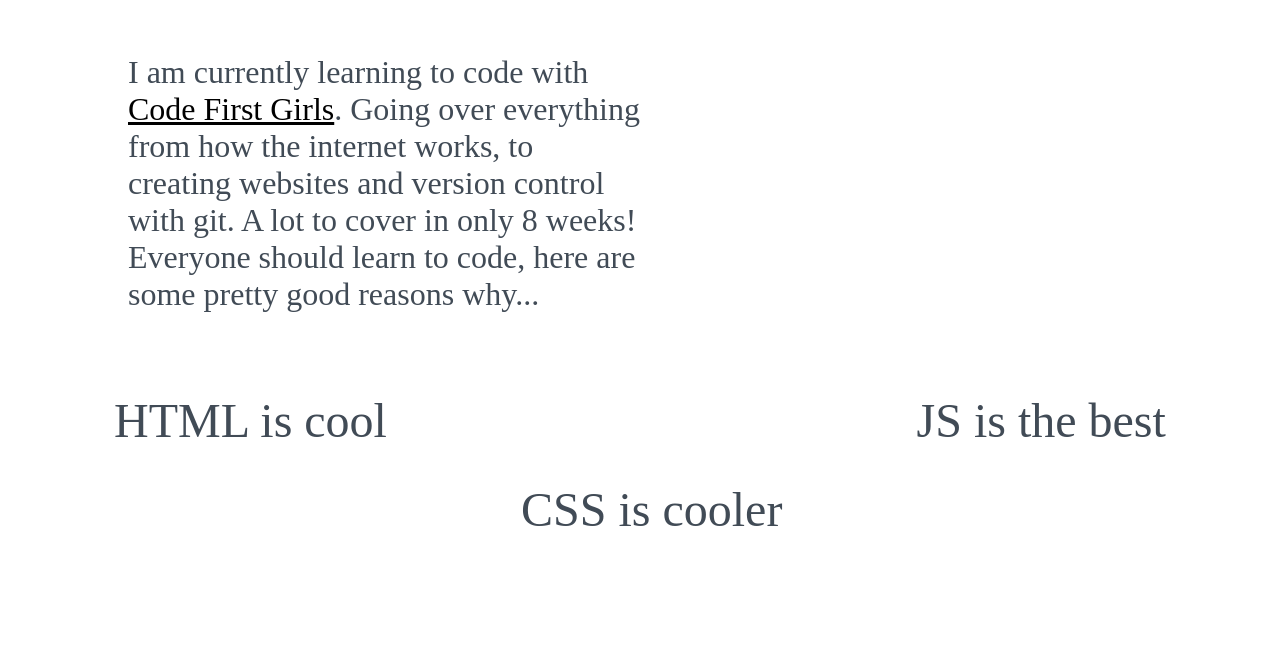
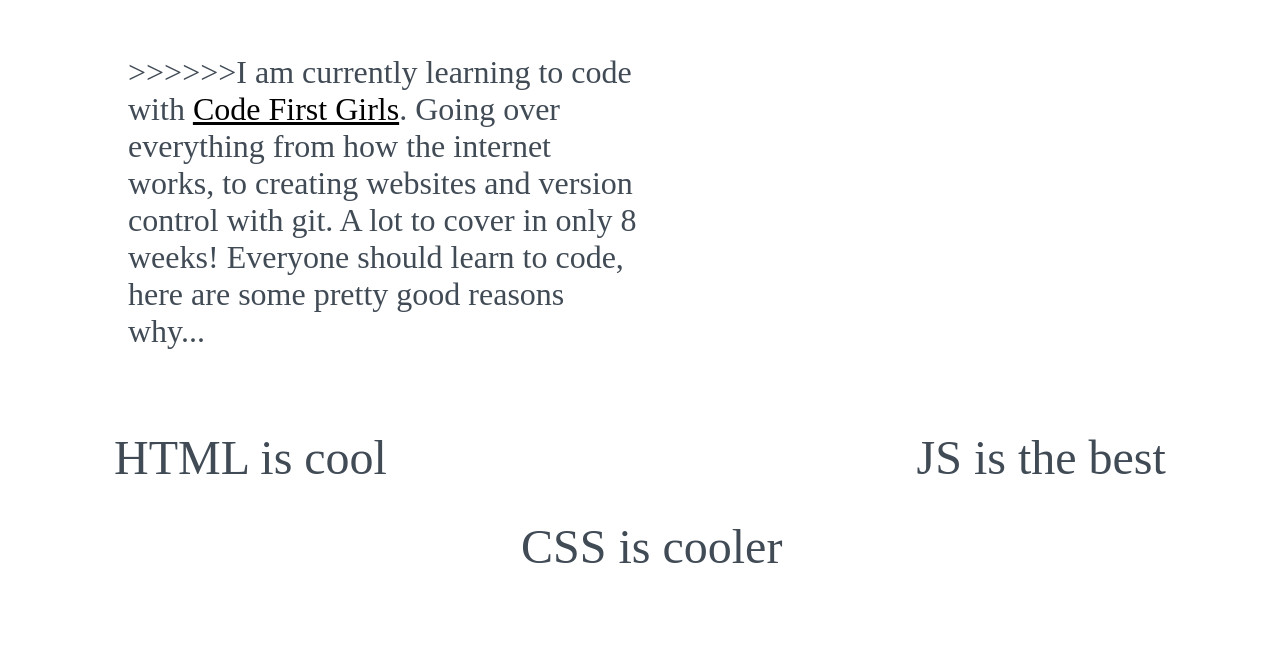
Before and after one commit to vrushti2011/my-first-webite, a plain HTML site: page index.html in a window 1280 px wide. Shown: the part 880-1547 px from the top of the page. Drawn offline with Linux system fonts and the light colour scheme.

Commit message:
Update index.html

```diff
--- a/index.html
+++ b/index.html
@@ -15,7 +15,7 @@
   </div>
   <div>
     <p>
-    I am currently learning to code with <a href="http://www.codefirstgirls.org.uk"> Code First Girls</a>. Going over everything from how the
+    >>>>>>I am currently learning to code with <a href="http://www.codefirstgirls.org.uk"> Code First Girls</a>. Going over everything from how the
     internet works, to creating websites and version control with git. A lot to cover in only 8 weeks!
     Everyone should learn to code, here are some pretty good reasons why...
   </p>
```
